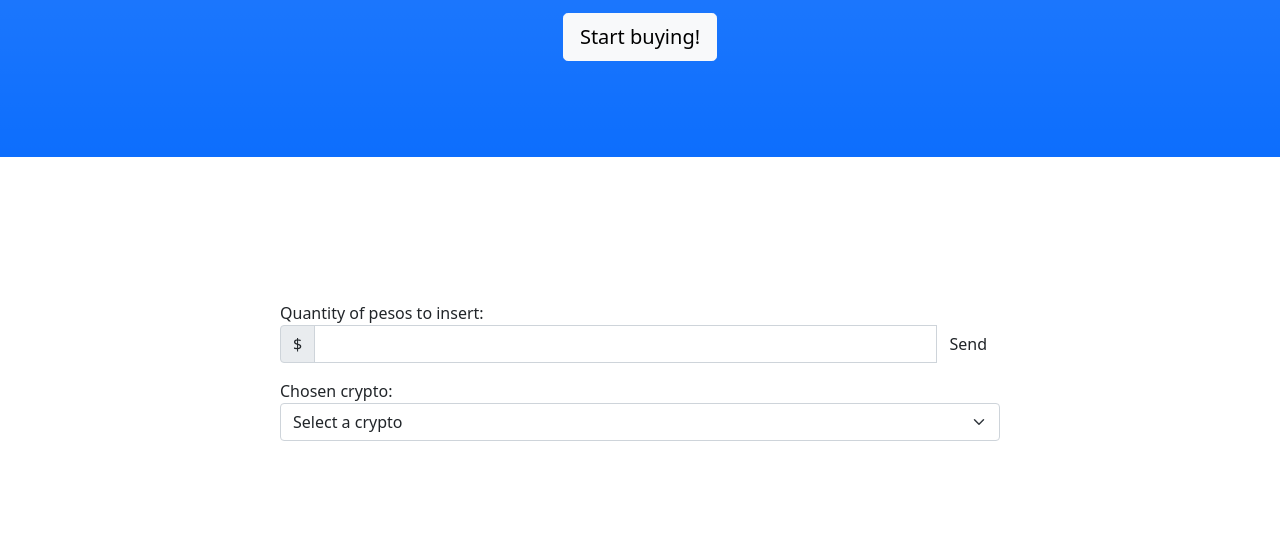
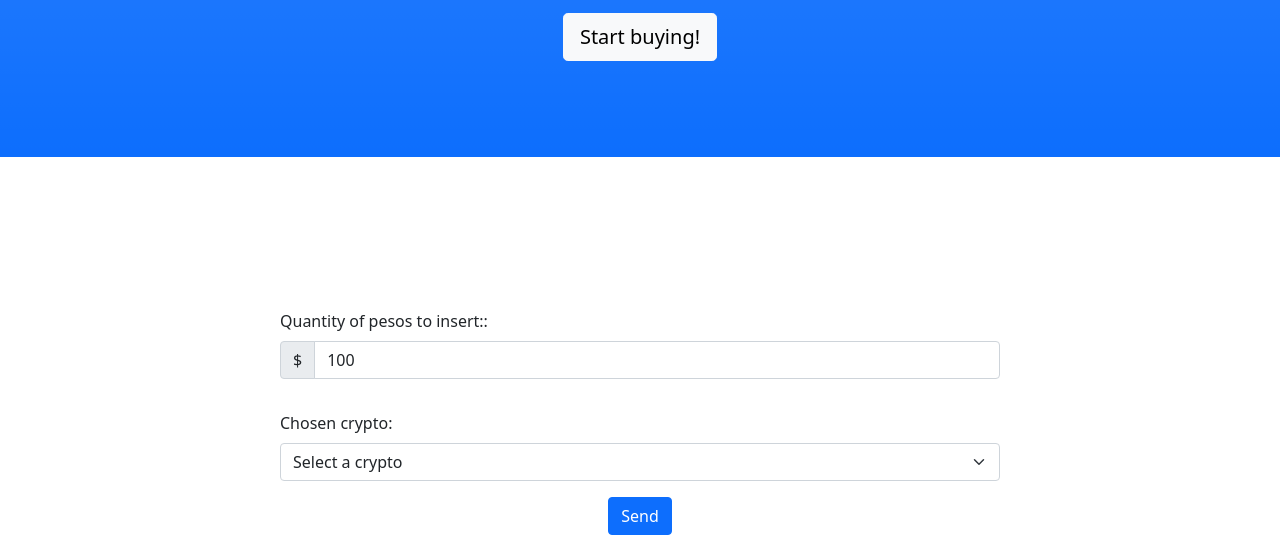
Before and after one commit to FranMacadam/Javascript-coderhouse, a plain HTML site: page index.html in a window 1280 px wide. Shown: the part 241-800 px from the top of the page. Drawn offline with nearby package versions, Linux system fonts and the light colour scheme.

Commit message:
Update index.html

```diff
--- a/index.html
+++ b/index.html
@@ -9,7 +9,7 @@
   <title>Crypto Converter</title>
   <link rel="icon" type="image/x-icon" href="assets/favicon.ico" />
   <!-- Core theme CSS (includes Bootstrap)-->
-  <link href="css/styles.css" rel="stylesheet"/>
+  <link href="css/styles.css" rel="stylesheet" />
   <link href="/css/styles2.css" rel="stylesheet">
   <script src="https://ajax.googleapis.com/ajax/libs/jquery/3.5.1/jquery.min.js"></script>
 </head>
@@ -19,9 +19,7 @@
 <nav class="navbar navbar-expand-lg navbar-dark bg-dark fixed-top" id="mainNav">
 	<div class="container px-4">
 		<a class="navbar-brand" href="#page-top">Crypto converter</a>
-      <button class="navbar-toggler" type="button" data-bs-toggle="collapse" data-bs-target="#navbarResponsive"
-        aria-controls="navbarResponsive" aria-expanded="false" aria-label="Toggle navigation"><span
-          class="navbar-toggler-icon"></span></button>
+		<button class="navbar-toggler" type="button" data-bs-toggle="collapse" data-bs-target="#navbarResponsive" aria-controls="navbarResponsive" aria-expanded="false" aria-label="Toggle navigation"><span class="navbar-toggler-icon"></span></button>
 		<div class="collapse navbar-collapse" id="navbarResponsive">
 			<ul class="navbar-nav ms-auto">
 				<li class="nav-item"><a class="nav-link" href="#about">Convert</a></li>
@@ -43,15 +41,16 @@
 <section id="about">
 	<div class="container px-4">
 		<div class="row gx-4 justify-content-center">
-        <div class="col-lg-8">Quantity of pesos to insert:
+			<div class="col-lg-8">
+				<div class="py-2">
+					<label class="form-label" for="pesosInserted">Quantity of pesos to insert::</label>
 					<div class="input-group mb-3">
 						<span class="input-group-text">$</span>
-            <input type="number" class="form-control" id="pesosInserted">
-            <button type="button" class="btn btn-">Send</button>
+						<input type="number" value="100" class="form-control" id="pesosInserted">
 					</div>
-          <div>
-            <form action="index.php" method="post">
-              Chosen crypto:
+				</div>
+				<div class="py-2">
+					<label class="form-label" for="status">Chosen crypto:</label>
 					<select id="status" name="status" onChange="mostrar(this.value);" class="form-select">
 						<option value="" selected hidden disabled> Select a crypto</option>
 						<option value="1">Bitcoin</option>
@@ -59,10 +58,10 @@
 						<option value="3">Cardano</option>
 						<option value="4">Binance Coin</option>
 					</select>
-            </form>
-
-
-
+				</div>
+				<div class="py-2 text-center">
+					<button class="btn btn-primary btn-block" onClick="calculo()">Send</button>
+				</div>
 			</div>
 		</div>
 	</div>
@@ -73,8 +72,7 @@
 		<div class="row gx-4 justify-content-center">
 			<div class="col-lg-8">
 				<h2>Choose crypto:</h2>
-          <div id='cryptoFlexy'>
-
+				<div id="cryptoFlexy">
 				</div>
 			</div>
 		</div>
@@ -86,7 +84,8 @@
 		<div class="row gx-4 justify-content-center">
 			<div class="col-lg-8">
 				<h2>Total to pay:</h2>
-          <p id=convertedValue>xxxxxxxxxxxxx</p>
+				<p id="convertedValue">xxxxxxxxxxxxx</p>
+        <button onClick="addToCart()" class="btn btn-danger">Add to cart</button>
 			</div>
 		</div>
 	</div>
```
Lines whose indentation alone changed are shown as unchanged.
